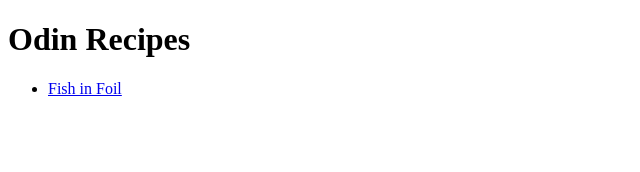
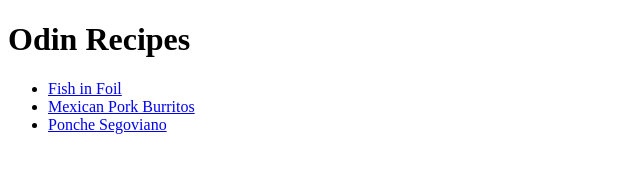
Before and after one commit to illanas/odin-recipes, a plain HTML site: page index.html in a window 1280 px wide. Shown: the whole page, without its empty margins (0-640 px from the left). Drawn offline with Linux system fonts and the light colour scheme.

Commit message:
Modify index file
Added two new links for both recipes, "Mexican Pork BUrritos"
and "Ponche Segoviano"

```diff
--- a/index.html
+++ b/index.html
@@ -10,6 +10,8 @@
 
     <ul>
         <li><a href="recipes/fish-in-foil.html">Fish in Foil</a></li>
+        <li><a href="recipes/mexican-pork-burritos.html">Mexican Pork Burritos</a></li>
+        <li><a href="recipes/ponche-segoviano.html">Ponche Segoviano</a></li>
     </ul>
 </body>
 </html>
```
